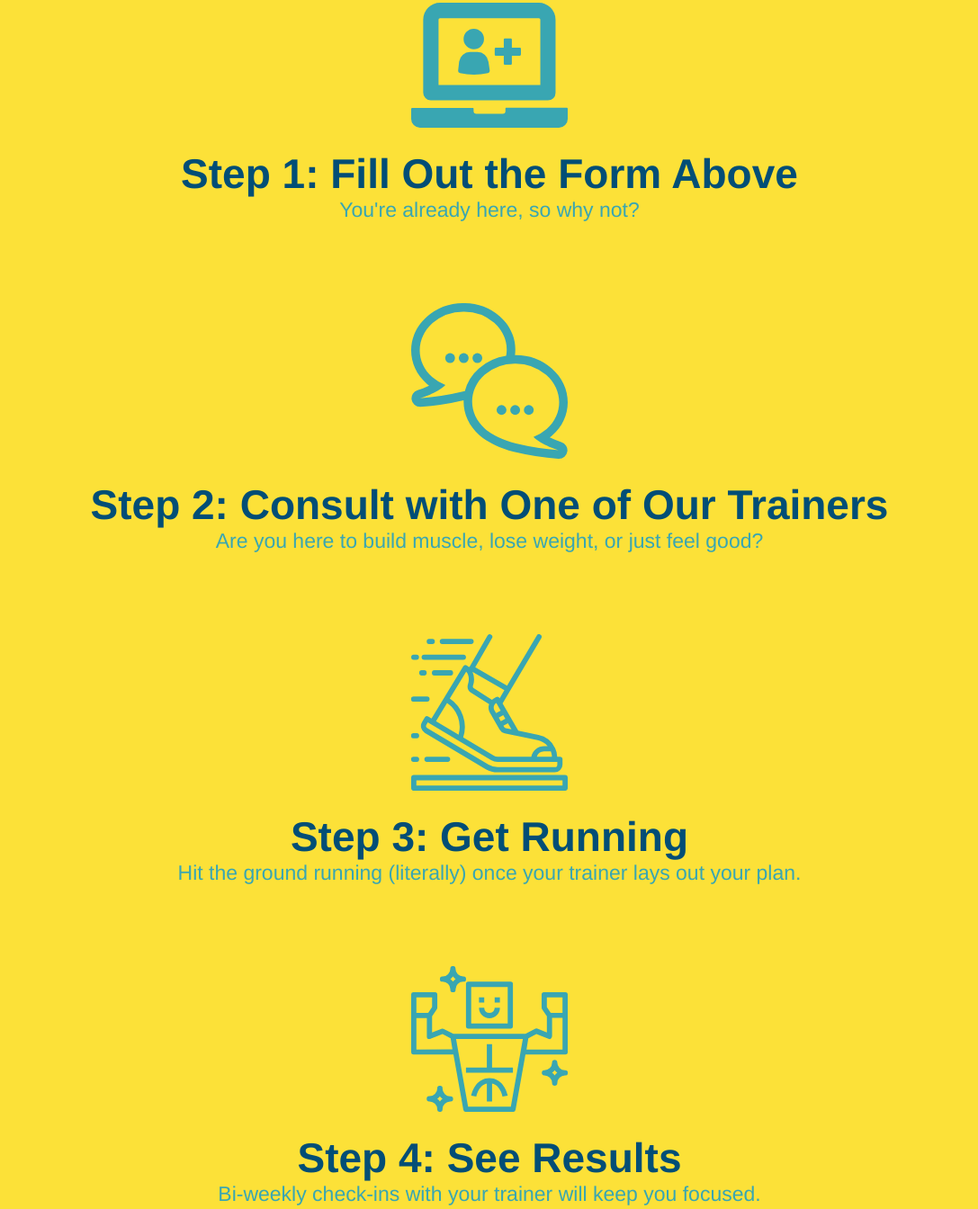
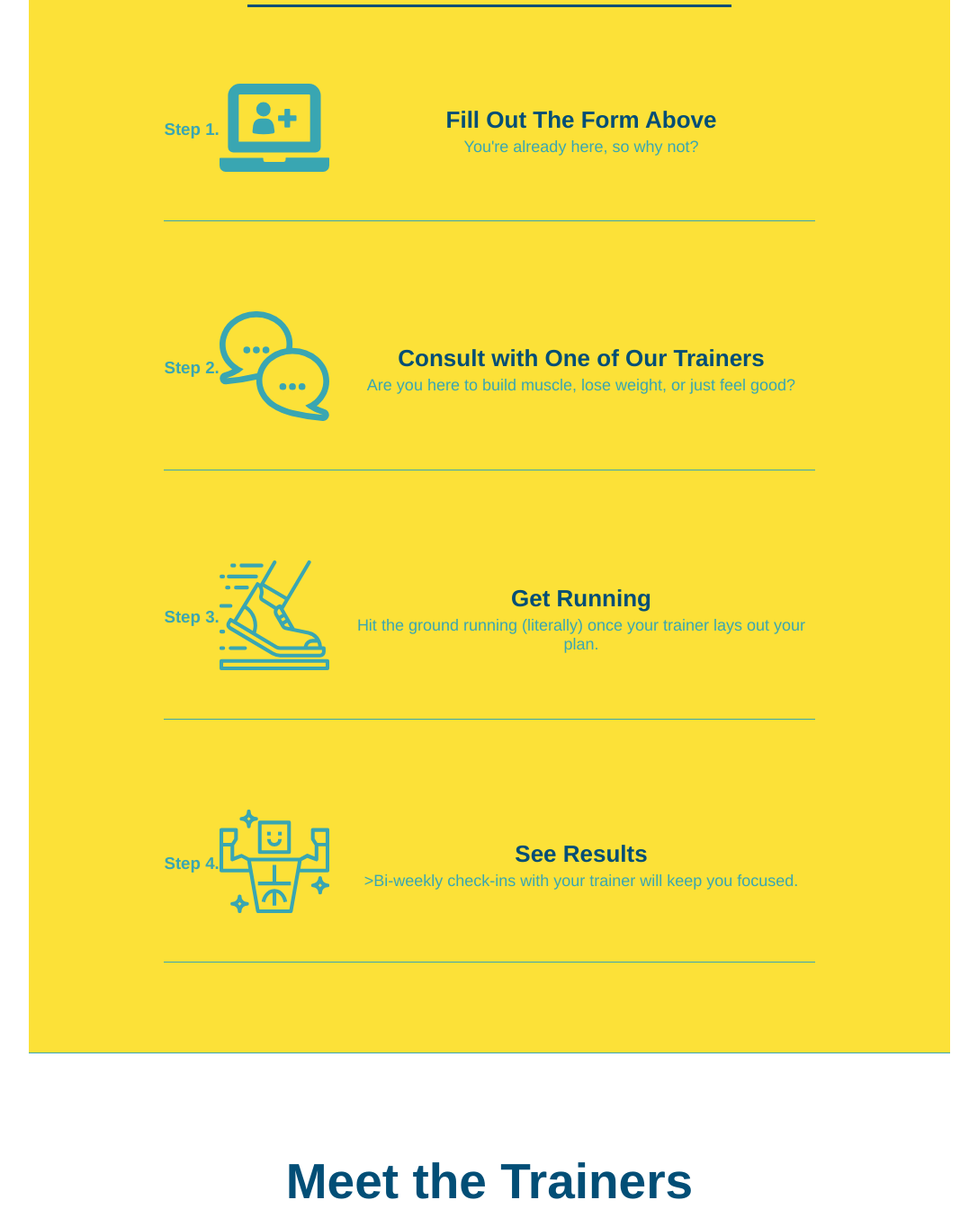
Before and after one commit to russe433/run-buddy, a plain HTML site: page index.html in a window 1280 px wide. Shown: the part 1406-2750 px from the top of the page at 90% size, without its empty margins (96-1183 px from the left). Drawn offline with Linux system fonts and the light colour scheme.

Commit message:
add flexbox to steps

```diff
--- a/assets/css/style.css
+++ b/assets/css/style.css
@@ -166,10 +166,9 @@ header h1 {
        width: 80%;
        font-size: 20px;
        margin:auto;
-       text-align: center;
    }
 
-   .steps {
+   .step {
        text-align:center;
        background-color: #fce138;
    }
@@ -180,7 +179,6 @@ header h1 {
        padding-bottom: 20px;
        text-align: center;
        margin:0 auto 35px auto;
-       width: 50%;
    }
 
    .primary-border{
@@ -191,24 +189,46 @@ header h1 {
        border-color: #39a6b2;
    }
 
-   .steps div{
-       margin-bottom:80px;
+   .step{
+       margin: 50px auto;
+       padding-bottom: 50px;
+       width: 80%;
+       border-bottom: 1px solid #39a6b2;
+       display: flex;
+       flex-wrap: wrap;
+       align-items: center;
+       justify-content: space-between;
    }
-
-   .steps img{
-       width:15%;
-       margin:10px 0;
-   }
-
    .steps h3{
        color:#024e76;
        font-size: 46px;
-       margin-top: 10px;
+       flex: 1 30%;
    }
 
-   .steps p{
+   .step-info{
+       flex: 2 70%;
+       display: flex;
+       flex-wrap: wrap;
+       align-items: center;
+   }
+   .step-img{
+       flex: 1 12%;
+       margin-right: 20px;
+   }
+   .step-img img{
+       max-width: 100%;
+   }
+   .step-text{
+       flex: 12;
+   }
+   .step-text h4{
+       font-size: 26px;
+       line-height: 1.5;
+       color: #024e76;
+   }
+   .step-text p{
        color:#39a6b2;
-       font-size:23px;
+       font-size:18px;
    }
 
    .trainer{
--- a/index.html
+++ b/index.html
@@ -69,31 +69,56 @@
             </div>
         </section>
 
-        <section id="what-you-do" class="steps">
+        <section id="what-you-do" class="step">
             <h2 class="section-title secondary-border">What You Do</h2>
 
-            <div>
-                <img src="./assets/images/step-1.svg" alt=""/>
-                <h3>Step 1: Fill Out the Form Above</h3>
+            <div class="step">
+                <h3>Step 1.</h3>
+                <div class="step-info">
+                  <div class="step-img">
+                    <img src="./assets/images/step-1.svg" alt="" />
+                  </div>
+                  <div class="step-text">
+                    <h4>Fill Out The Form Above</h4>
                     <p>You're already here, so why not?</p>
                   </div>
-
-            <div>
-                <img src="./assets/images/step-2.svg" alt=""/>
-                <h3>Step 2: Consult with One of Our Trainers</h3>
+                </div>
+              </div>
+              <div class="step">
+                <h3>Step 2.</h3>
+                <div class="step-info">
+                  <div class="step-img">
+                    <img src="./assets/images/step-2.svg" alt="" />
+                  </div>
+                  <div class="step-text">
+                    <h4>Consult with One of Our Trainers</h4>
                     <p>Are you here to build muscle, lose weight, or just feel good?</p>
                   </div>
-
-            <div>
-                <img src="./assets/images/step-3.svg" alt=""/>
-                <h3>Step 3: Get Running</h3>
+                </div>
+              </div>
+              <div class="step">
+                <h3>Step 3.</h3>
+                <div class="step-info">
+                  <div class="step-img">
+                    <img src="./assets/images/step-3.svg" alt="" />
+                  </div>
+                  <div class="step-text">
+                    <h4>Get Running</h4>
                     <p>Hit the ground running (literally) once your trainer lays out your plan.</p>
                   </div>
-
-            <div>
-                <img src="./assets/images/step-4.svg" alt=""/>
-                <h3>Step 4: See Results</h3>
-                <p>Bi-weekly check-ins with your trainer will keep you focused.</p>
+                </div>
+              </div>
+              <div class="step">
+                <h3>Step 4.</h3>
+                <div class="step-info">
+                  <div class="step-img">
+                    <img src="./assets/images/step-4.svg" alt="" />
+                  </div>
+                  <div class="step-text">
+                    <h4>See Results</h4>
+                    <p>>Bi-weekly check-ins with your trainer will keep you focused.</p>
+                  </div>
+                </div>
               </div>
         </section>
 
```
Lines whose indentation alone changed are shown as unchanged.
